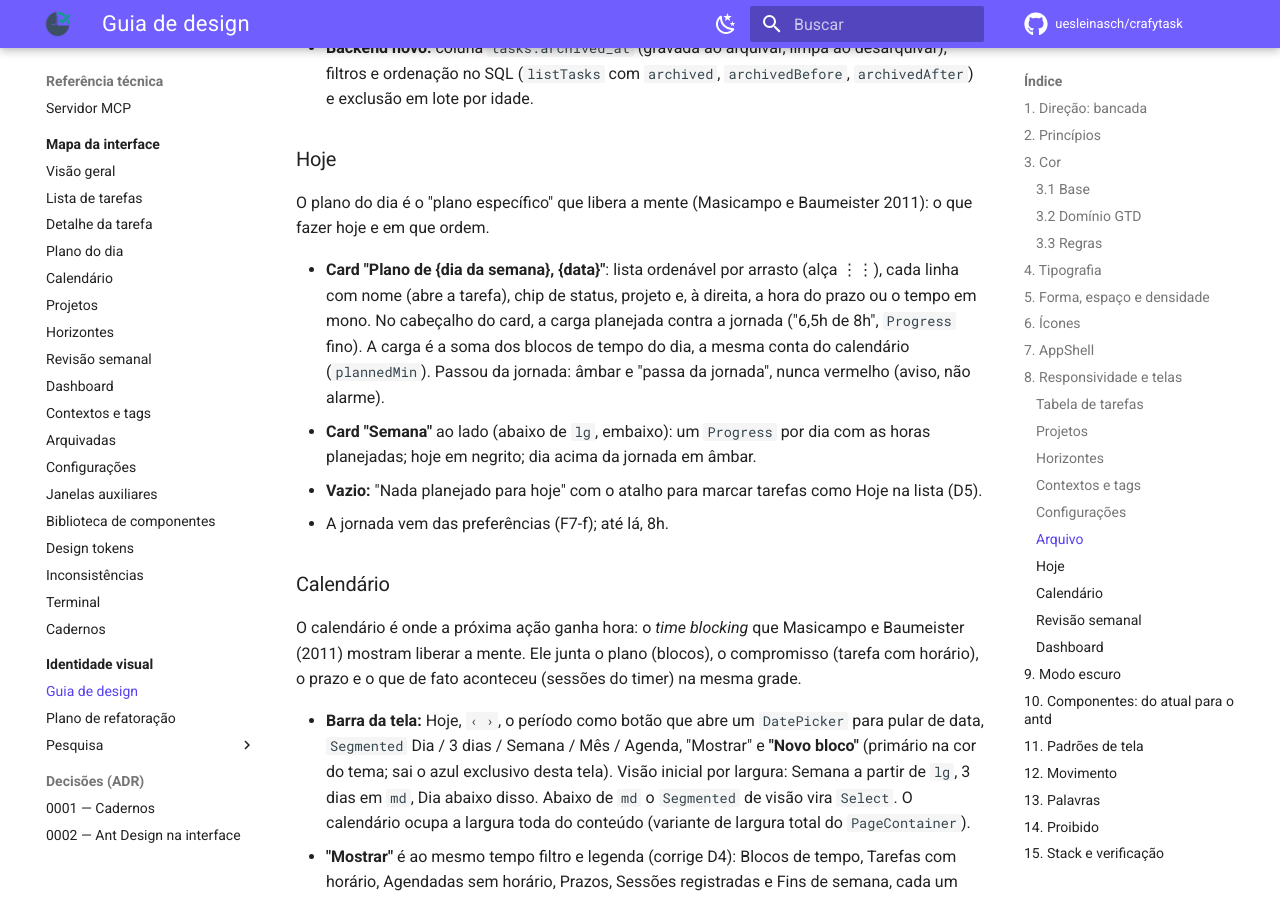
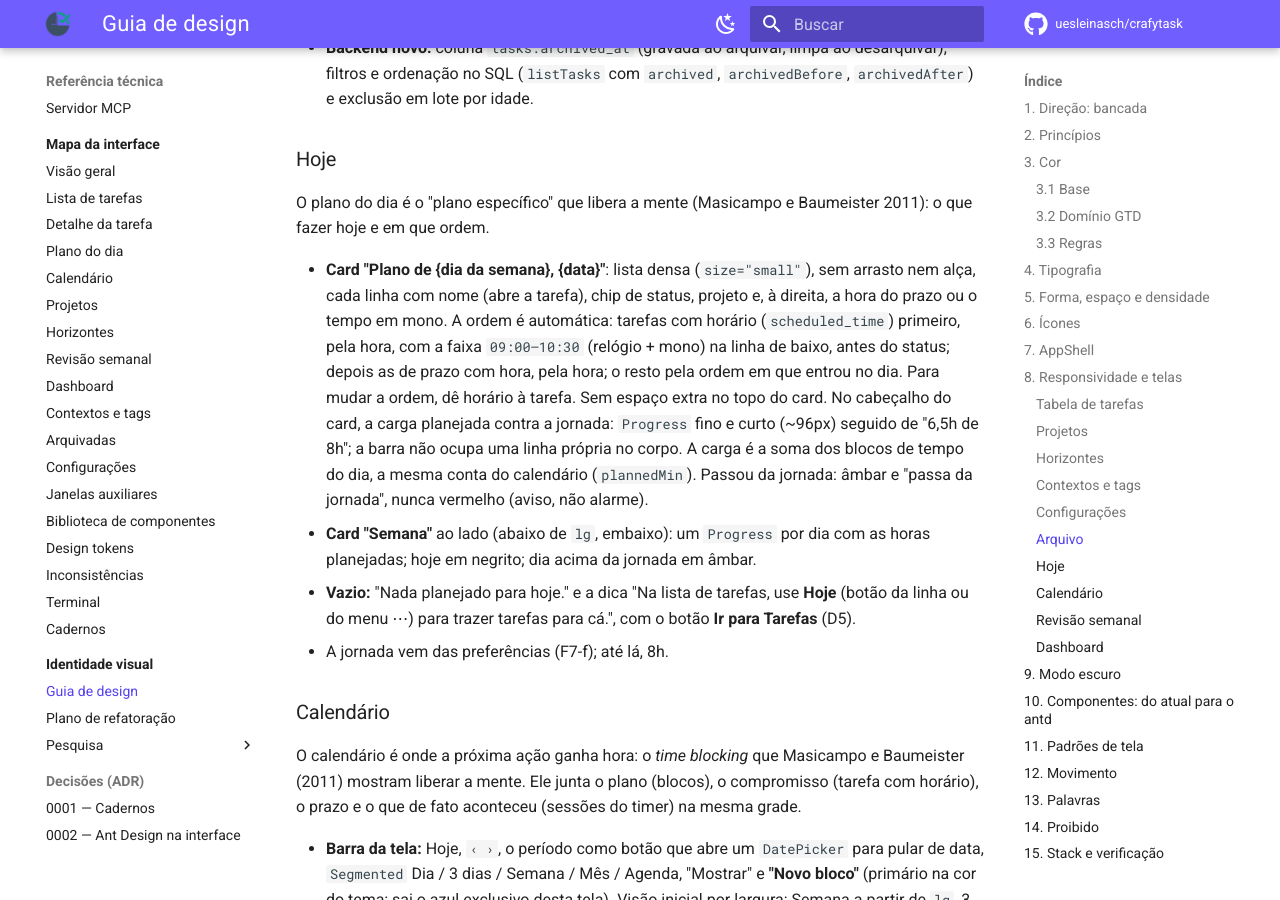
Before and after one commit to uesleinasch/crafytask, an MkDocs documentation site: the page built from docs/design/guia-de-design.md, in a window 1280 px wide and 900 px high, scrolled down 19177 px. Built offline with MkDocs 1.6.1 and Material for MkDocs 9.7.7, drawn with Linux system fonts in a browser that asks for light colours; some web fonts are replaced; comment, search, counter and statistics services are not loaded.

Commit message:
docs(design): mockup do plano do dia (#73)
Mockup da F4-a (CrafyTask #769), para aprovação antes do código. **Não
fazer merge antes do "aprovado".**

O protótipo mostrava o plano do dia só no estado normal. Agora a tela
Hoje tem o seletor "Exemplo":

- **Dia normal:** carga "6,5h de 8h" com `Progress` fino; semana ao lado
com horas por dia.
- **Passa da jornada:** carga em âmbar com "· passa da jornada" (aviso,
nunca vermelho); dia acima de 8h em âmbar na semana.
- **Vazio:** "Nada planejado para hoje." + dica de usar **Hoje** na
lista + botão **Ir para Tarefas** (D5).
- Lista densa e sem arrasto: ordem automática (horário, hora do prazo,
entrada no dia); a faixa `09:00–10:30` fica na linha do status.
- Carga no cabeçalho do card, com `Progress` curto.
- Card Semana indica que conta "blocos de tempo".

Atualizados: protótipo (artifact, versão 27), guia §8 "Hoje", plano F4-a
(remove o arrasto da tela) e item novo F4.12 no checklist (falha hoje).

```diff
--- a/docs/design/guia-de-design.md
+++ b/docs/design/guia-de-design.md
@@ -577,14 +577,20 @@ barra flutuante (`FloatingActionBar`), com as colunas próprias do arquivo abaix
 O plano do dia é o "plano específico" que libera a mente (Masicampo e Baumeister 2011): o que
 fazer hoje e em que ordem.
 
-- **Card "Plano de {dia da semana}, {data}"**: lista ordenável por arrasto (alça ⋮⋮), cada linha com
-  nome (abre a tarefa), chip de status, projeto e, à direita, a hora do prazo ou o tempo em mono.
-  No cabeçalho do card, a carga planejada contra a jornada ("6,5h de 8h", `Progress` fino). A carga
+- **Card "Plano de {dia da semana}, {data}"**: lista densa (`size="small"`), sem arrasto nem alça,
+  cada linha com nome (abre a tarefa), chip de status, projeto e, à direita, a hora do prazo ou o
+  tempo em mono. A ordem é automática: tarefas com horário (`scheduled_time`) primeiro, pela hora,
+  com a faixa `09:00–10:30` (relógio + mono) na linha de baixo, antes do status; depois as de prazo
+  com hora, pela hora; o resto pela ordem em que entrou no dia. Para mudar a ordem, dê horário à
+  tarefa. Sem espaço extra no topo do card.
+  No cabeçalho do card, a carga planejada contra a jornada: `Progress` fino e curto (~96px) seguido
+  de "6,5h de 8h"; a barra não ocupa uma linha própria no corpo. A carga
   é a soma dos blocos de tempo do dia, a mesma conta do calendário (`plannedMin`). Passou da
   jornada: âmbar e "passa da jornada", nunca vermelho (aviso, não alarme).
 - **Card "Semana"** ao lado (abaixo de `lg`, embaixo): um `Progress` por dia com as horas
   planejadas; hoje em negrito; dia acima da jornada em âmbar.
-- **Vazio:** "Nada planejado para hoje" com o atalho para marcar tarefas como Hoje na lista (D5).
+- **Vazio:** "Nada planejado para hoje." e a dica "Na lista de tarefas, use **Hoje** (botão da linha
+  ou do menu ⋯) para trazer tarefas para cá.", com o botão **Ir para Tarefas** (D5).
 - A jornada vem das preferências (F7-f); até lá, 8h.
 
 ### Calendário
```
Also changed, not shown: docs/design/plano-de-refatoracao.md (+1 -1 lines), docs/design/prototipo/checklist.json (+10 -0 lines), docs/design/prototipo/index.html (+29 -11 lines).
